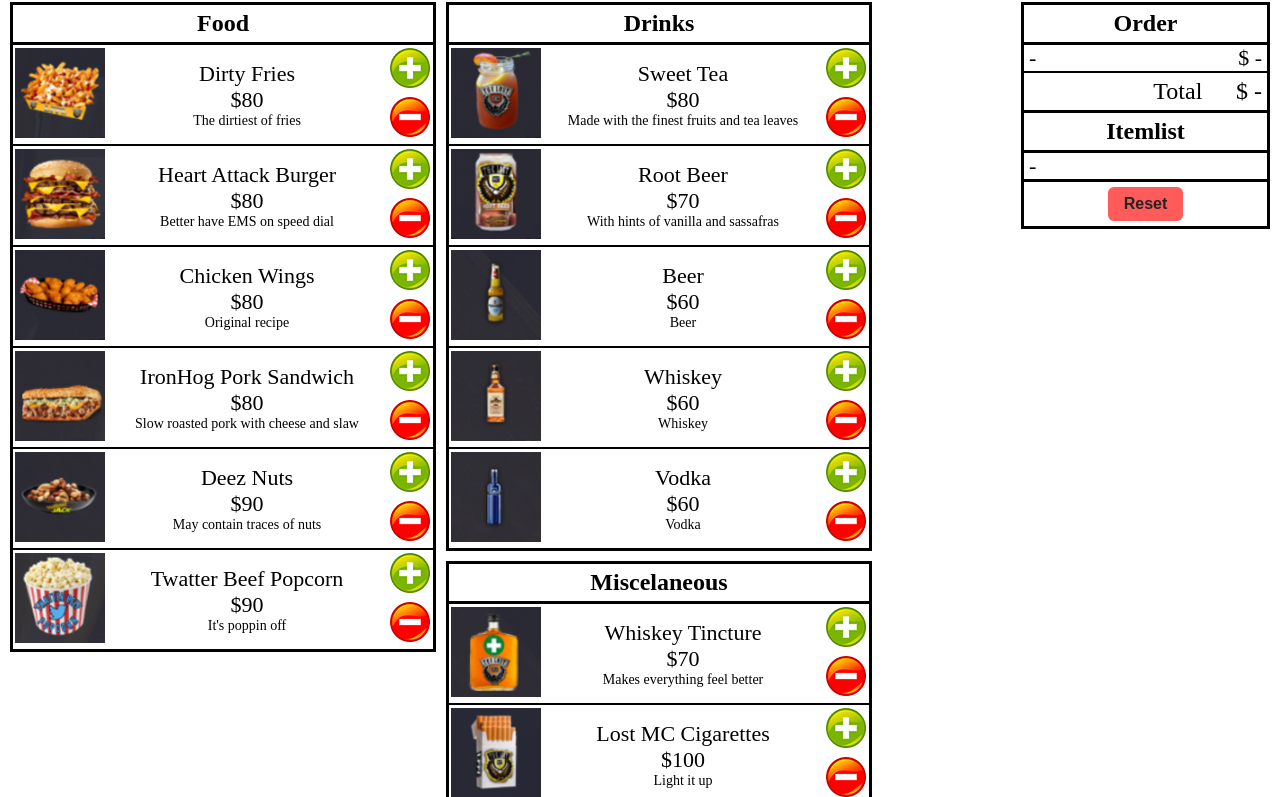
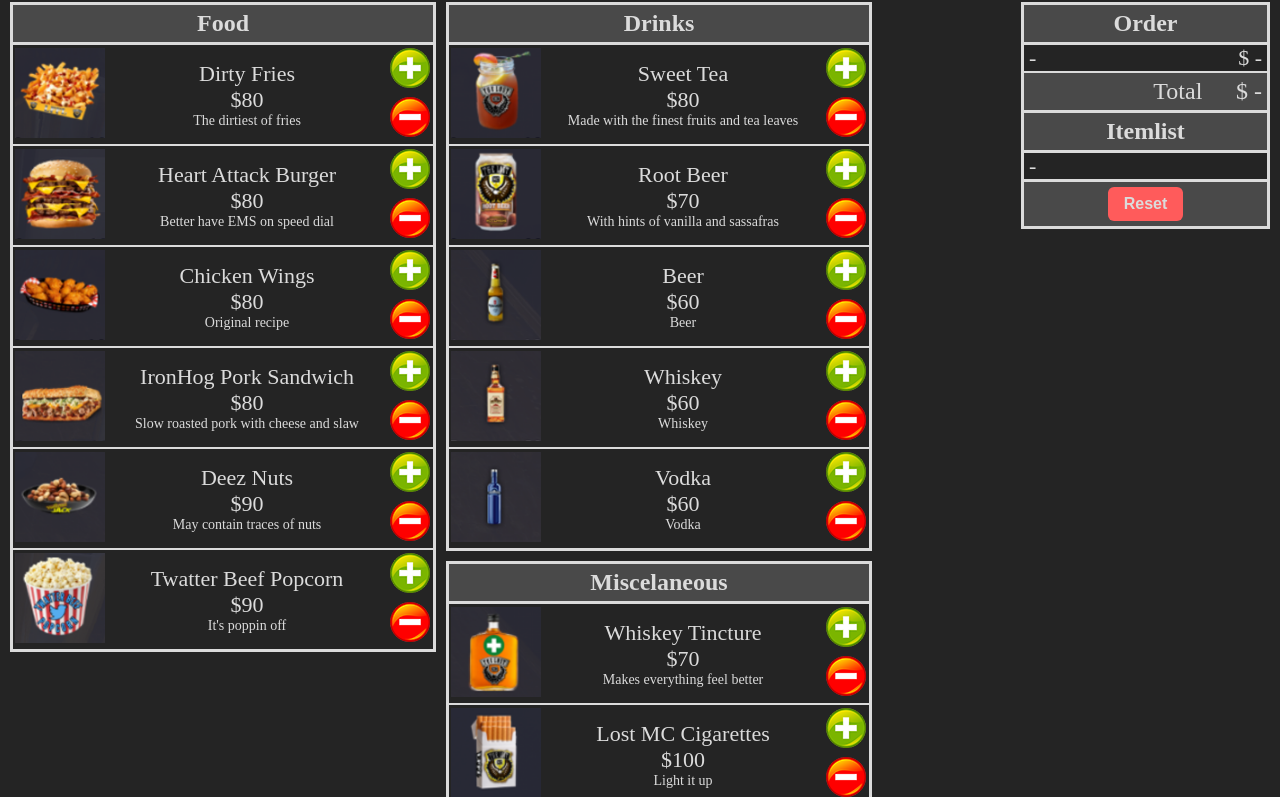
Before and after one commit to OxymoRonald/YellowJack, a plain HTML site: page index.html in a window 1280 px wide. Shown: the part 63-860 px from the top of the page. Drawn offline with Linux system fonts and the light colour scheme.

Commit message:
Updated to dark theme

```diff
--- a/assets/style.css
+++ b/assets/style.css
@@ -4,7 +4,8 @@
 }
 
 body {
-    background-color: white;
+    background-color:rgb(36, 36, 36);
+    color: rgb(219, 219, 219);
 }
 
 #header {
@@ -20,7 +21,7 @@ body {
 }
 
     .itemlist {
-        border: 3px solid black;
+        border: 3px solid rgb(219, 219, 219);
         border-collapse: collapse;
         float: left;
         display: block;
@@ -31,11 +32,12 @@ body {
     .itemlist th {
         font-size: 24px;
         padding: 5px;
-        border-bottom: 3px solid black;
+        border-bottom: 3px solid rgb(219, 219, 219);
+        background-color: rgb(73, 73, 73);
     }
 
     .itemlist td {
-        border-top: 2px solid black;
+        border-top: 2px solid rgb(219, 219, 219);
         text-align: center;
     }
 
@@ -73,7 +75,7 @@ body {
     }
 
     .orderlist {
-        border: 3px solid black;
+        border: 3px solid rgb(219, 219, 219);
         border-collapse: collapse;
         float: left;
         display: block;
@@ -85,7 +87,9 @@ body {
     .orderlist th {
         font-size: 24px;
         padding: 5px;
-        border-bottom:3px solid black;
+        border-bottom:3px solid rgb(219, 219, 219);
+        background-color: rgb(73, 73, 73);
+        /* width:300px; */
     }
 
     .orderlist td {
@@ -118,13 +122,13 @@ body {
     }
 
     .ordertotal {
-        border-top: 2px solid black;
+        border-top: 2px solid rgb(219, 219, 219);
         text-align: right;
         font-weight: normal;
     }
 
     .ordertotalprice {
-        border-top: 2px solid black;
+        border-top: 2px solid rgb(219, 219, 219);
         text-align: right;
         font-weight: normal;
     }
@@ -132,14 +136,15 @@ body {
     #reload {
         text-align: center;
         padding:5px;
-        border-top: 3px solid black;
+        border-top: 3px solid rgb(219, 219, 219);
+        background-color: rgb(73, 73, 73);
     }
 
     #reload button{
         background-color: rgb(255, 91, 91);
         font-weight: bold;
         font-size: 16px;
-        color:rgb(36, 36, 36);
+        color:rgb(219, 219, 219);
         padding: 8px 16px;
         border: none;
         border-radius: 6px;
```
Also changed, not shown: 1 other file.
